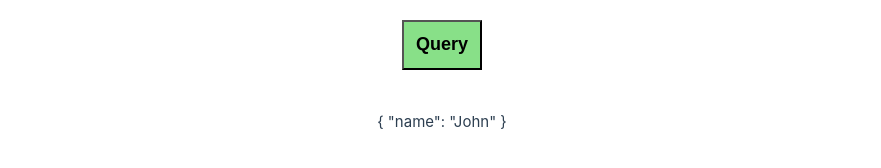
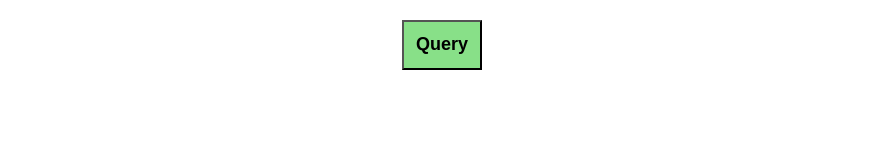
Before and after one commit to bykovav8/storage-API-website, a Vue app in the folder frontend/: page / in a window 1280 px wide. Shown: the part 264-432 px from the top of the page, without its empty margins (198-1079 px from the left). Built offline with nearby package versions, Linux system fonts and the light colour scheme.

Commit message:
fixing things

```diff
--- a/frontend/src/App.vue
+++ b/frontend/src/App.vue
@@ -1,7 +1,7 @@
 <script setup>
 import { ref } from "vue";
 
-const queryData = ref({ name: "John"});
+const queryData = ref();
 const firstName = ref();
 const lastName = ref();
 
@@ -23,9 +23,8 @@ const lastName = ref();
     else if(lastName.value) {
       queryString = `?lastName=${lastName.value}`;
     }
-    else {
-      console.log("No data was entered");
-    }
+    // else, if no first and last name is entered
+    // all data from the Azure Table will be displayed
 
     try {
       const response = await fetch("/api/query" + queryString); // { method: "GET"}
```
